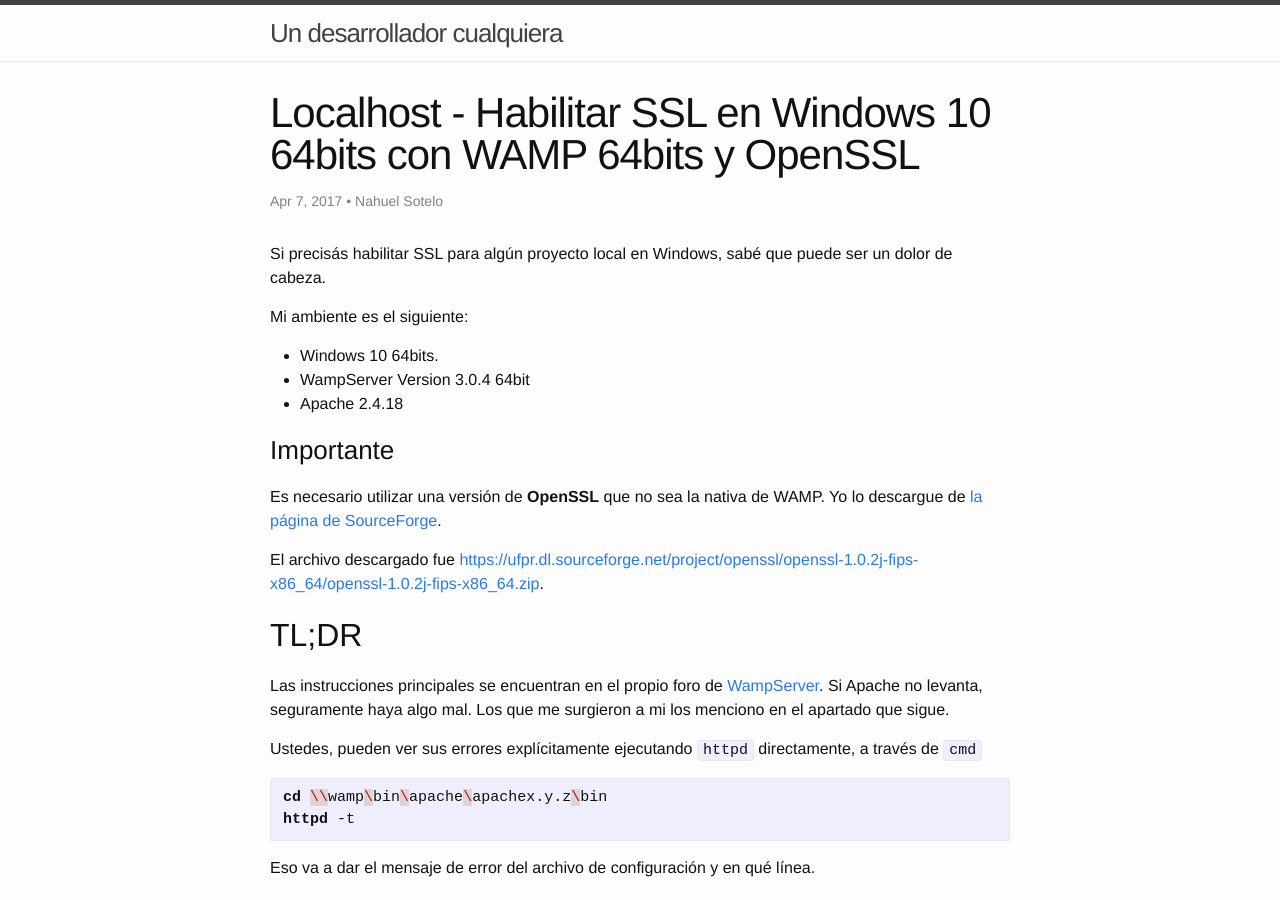
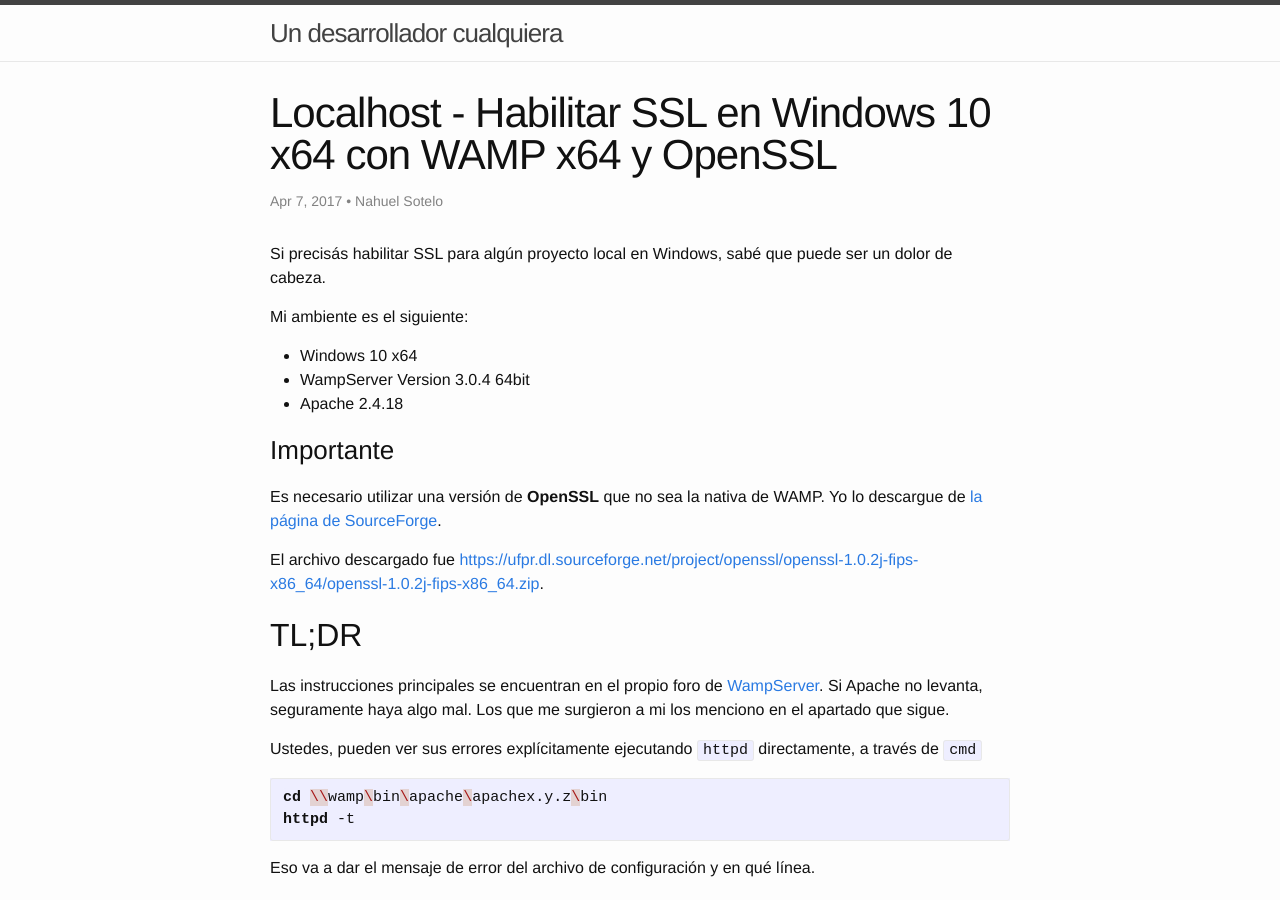
Before and after one commit to nahuelhds/nahuelhds.github.io, a Jekyll site: the page built from _posts/2017-04-07-Habilitar-SSL-en-localhost-con-WAMP-x64-OpenSSL-y-Windows-10-x64.md, in a window 1280 px wide and 900 px high. Built offline with Jekyll 4.4.1, drawn with Linux system fonts in a browser that asks for light colours.

Commit message:
SSL en localhost

```diff
--- a/_posts/2017-04-07-Habilitar-SSL-en-localhost-con-WAMP-64bits-OpenSSL-y-Windows-10-64bits.md
+++ b/_posts/2017-04-07-Habilitar-SSL-en-localhost-con-WAMP-x64-OpenSSL-y-Windows-10-x64.md
@@ -1,5 +1,5 @@
 ---
-title:  "Localhost - Habilitar SSL en Windows 10 64bits con WAMP 64bits y OpenSSL"
+title:  "Localhost - Habilitar SSL en Windows 10 x64 con WAMP x64 y OpenSSL"
 categories: ssl
 tags: servidor, localhost, ssl, https, windows 10, wamp, openssl, wampserver, 64bits
 published: true
@@ -9,7 +9,7 @@
 ser un dolor de cabeza.
 
 Mi ambiente es el siguiente:
-- Windows 10 64bits.
+- Windows 10 x64
 - WampServer Version 3.0.4 64bit
 - Apache 2.4.18
 
```
